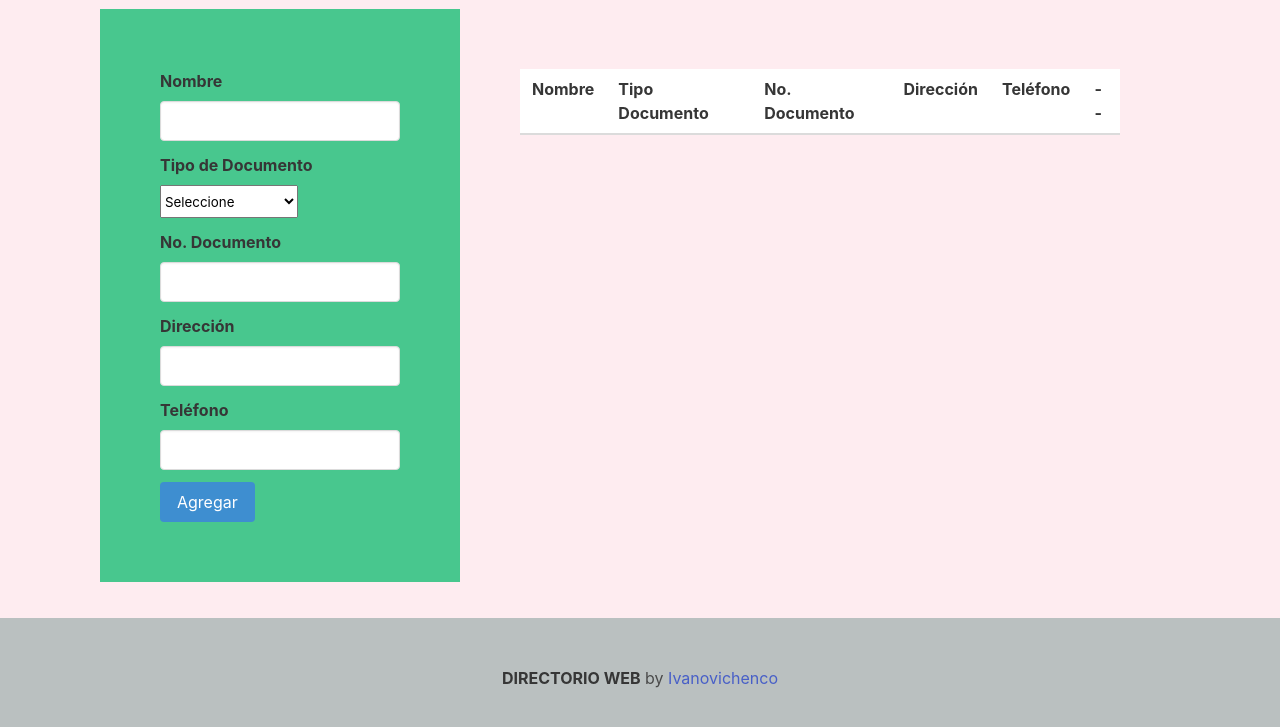
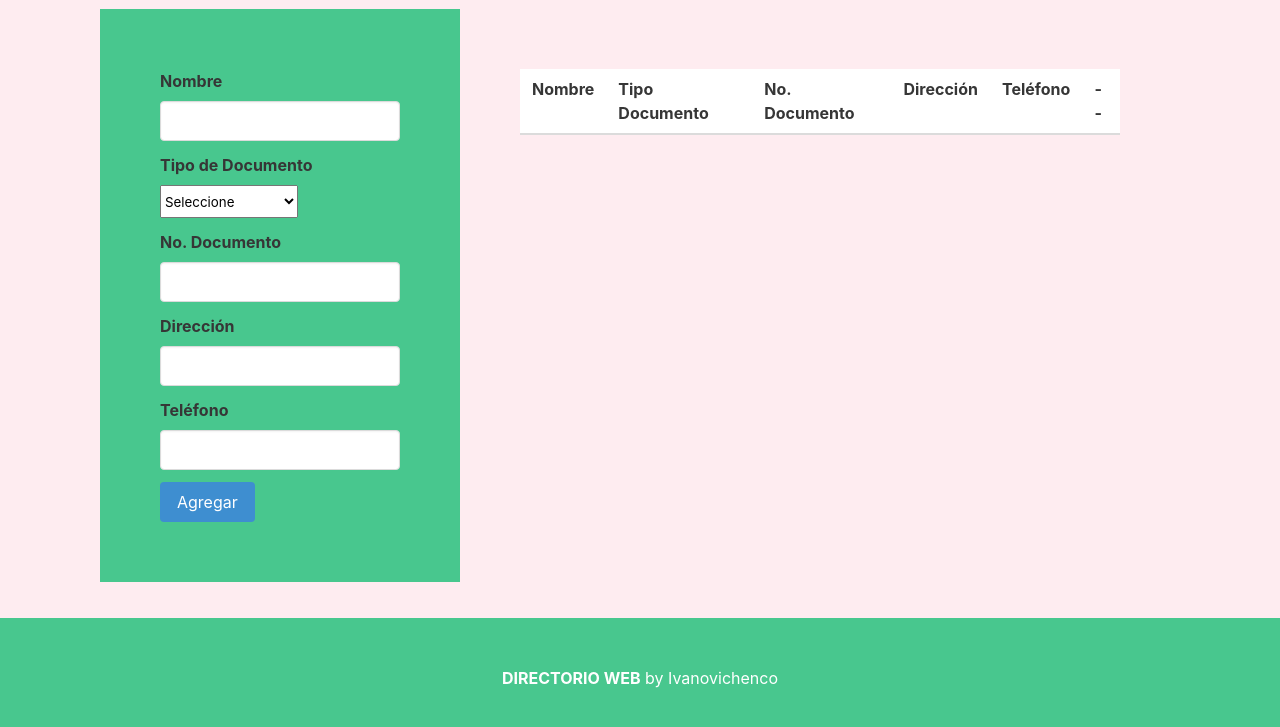
Before and after one commit to Ivanovichenco/directorio, a plain HTML site: page index.html in a window 1280 px wide. Shown: the part 87-814 px from the top of the page. Drawn offline with nearby package versions, Linux system fonts and the light colour scheme.

Commit message:
Update index.html

```diff
--- a/index.html
+++ b/index.html
@@ -104,7 +104,7 @@
 
       </div>
   </main>
-  <footer class="footer is-success">
+  <footer class="footer hero is-success">
     <div class="content has-text-centered is-success">
       <p>
         <strong>DIRECTORIO WEB</strong> by <a href="">Ivanovichenco</a>
```
